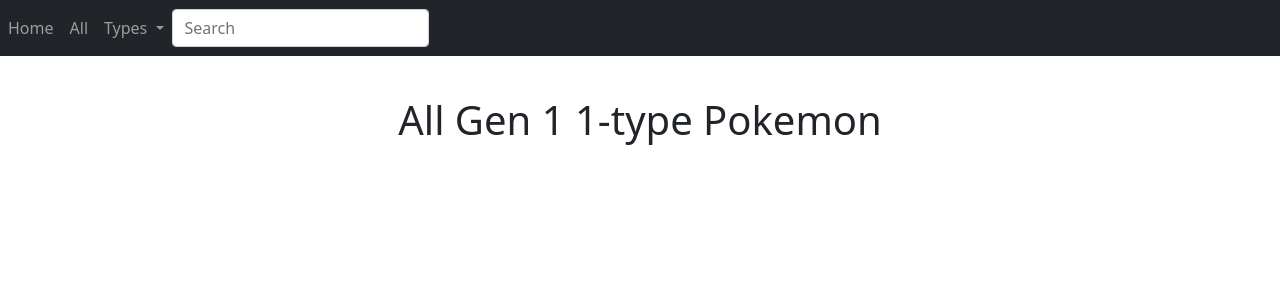
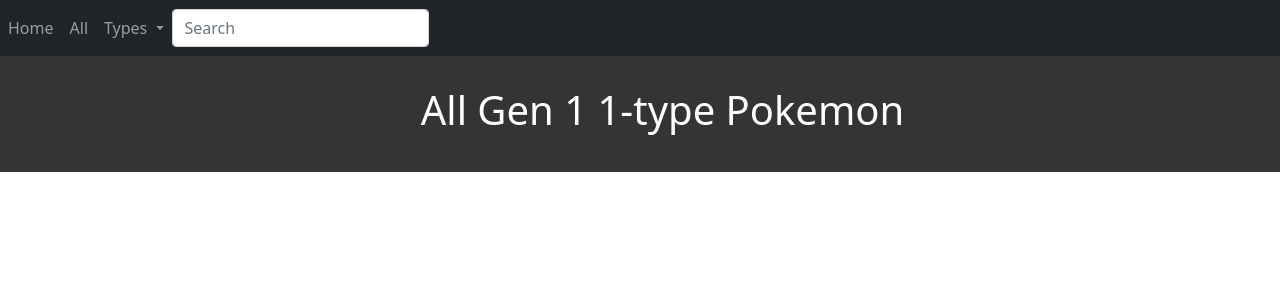
Before and after one commit to ghbhc/PokeSite, a Django app: page /dex/type/1 in a window 1280 px wide. Shown: the top 300 px of the page. Run offline with Django 4.2, Linux system fonts and the light colour scheme; data that the repository does not hold is empty; some libraries are stand-ins or nearby versions.

Commit message:
Put type page header in header block

```diff
--- a/dex/templates/dex/type.html
+++ b/dex/templates/dex/type.html
@@ -1,7 +1,13 @@
 {% extends "dex/base_generic.html" %}
 {% load static %}
+{% block header %}
+<div class="custom_header">
+    <div class="type">
+        <h1>All Gen 1 {{p_type}}-type Pokemon</h1>
+    </div>
+</div>
+{% endblock %}
 {% block content %}
-<h1 class="type_h1">All Gen 1 {{p_type}}-type Pokemon</h1>
 <div class="container">
     {% for p in pokemon %}
     {% if forloop.counter0|divisibleby:3 %} <div class="row text-center"> {%  endif %}
```
